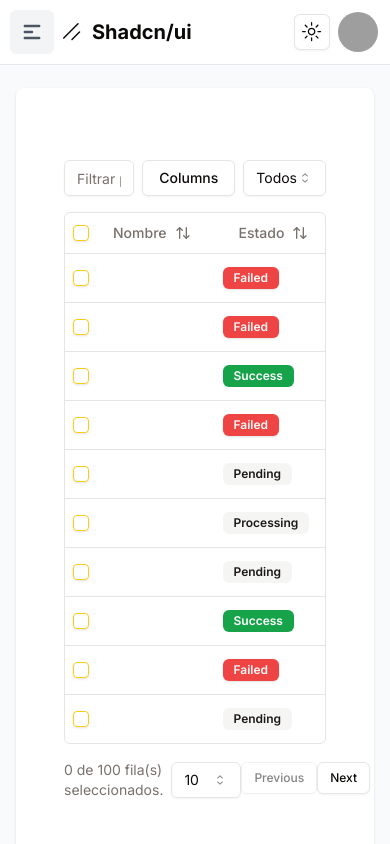
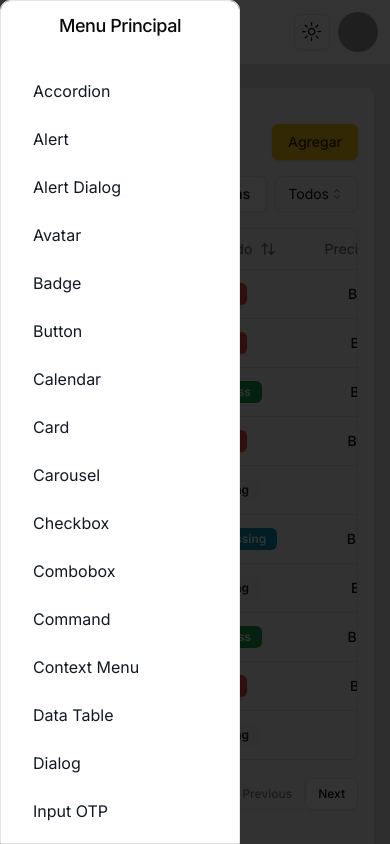
Before and after one commit to Fernixp/SHADCN-DASHBOARD, a Next.js app: page /dashboard/data-table in a window 390 px wide. Both pictures are taken after a click on the button 32 px from the left and 32 px from the top of the page. Shown: the top 844 px of the page. Built offline with nearby package versions, Linux system fonts and the light colour scheme; grey boxes are pictures that could not be loaded; what unique-names-generator would draw is missing.

Commit message:
feat: :sparkles: agregado sidebar para Movil con Drawer

```diff
--- a/package.json
+++ b/package.json
@@ -44,7 +44,8 @@
     "tailwind-merge": "^2.3.0",
     "tailwindcss-animate": "^1.0.7",
     "unique-names-generator": "^4.7.1",
-    "uuid": "^10.0.0"
+    "uuid": "^10.0.0",
+    "vaul": "^0.9.1"
   },
   "devDependencies": {
     "@types/node": "^20",
--- a/src/app/dashboard/data-table/columns.tsx
+++ b/src/app/dashboard/data-table/columns.tsx
@@ -95,7 +95,7 @@ export const columns: ColumnDef<Payment>[] = [
     cell: ({ row }) => {
       const variantMap = {
         pending: "secondary",
-        processing: "secondary",
+        processing: "info",
         success: "success",
         failed: "destructive",
       };
--- a/src/app/dashboard/data-table/page.tsx
+++ b/src/app/dashboard/data-table/page.tsx
@@ -1,6 +1,7 @@
 import { payments } from "@/data/payments.data";
 import { columns } from "./columns"
 import { DataTable } from "./data-table"
+import { Button } from "@/components/ui/button";
 async function fetchData() {
   return payments;
 }
@@ -9,7 +10,11 @@ export default async function Page() {
   const data = await fetchData();
 
   return (
-    <div className="container mx-auto py-10">
+    <div className="mx-auto py-5">
+      <div className="flex justify-between items-center ">
+      <div className="text-yellow-500 font-bold text-xl">CLIENTES</div>
+      <Button variant={'default'}>Agregar</Button>
+      </div>
       <DataTable columns={columns} data={data} />
     </div>
   );
--- /dev/null
+++ b/src/app/dashboard/drawer/page.tsx
@@ -0,0 +1,107 @@
+"use client";
+import * as React from "react";
+import { Button } from "@/components/ui/button";
+import Link from "next/link";
+
+interface SidebarWithSubmenusProps {
+  links: { name: string; href: string }[];
+}
+
+import dynamic from "next/dynamic";
+import {
+  Drawer,
+  DrawerContent,
+  DrawerDescription,
+  DrawerOverlay,
+  DrawerPortal,
+  DrawerTitle,
+  DrawerTrigger,
+} from "@/components/ui/drawer";
+import { DialogTitle } from "@radix-ui/react-dialog";
+import { DialogContent } from "@/components/ui/dialog";
+
+export default function SidebarWithSubmenus({
+  links,
+}: SidebarWithSubmenusProps) {
+  // Estado para controlar la visibilidad del Drawer
+  const [open, setOpen] = React.useState(false);
+
+  // Maneja el cierre del Drawer
+  const handleLinkClick = () => {
+    setOpen(false);
+  };
+
+  return (
+    <div>
+      <Drawer direction="left" open={open} onOpenChange={setOpen}>
+        <DrawerTrigger asChild>
+          <Button
+            variant={"outline"}
+            id="toggleSidebarMobile"
+            aria-expanded="true"
+            aria-controls="sidebar"
+            className="lg:hidden mr-2 text-gray-600 dark:text-gray-400 hover:text-gray-900 dark:hover:text-white cursor-pointer p-2 hover:bg-gray-100 dark:hover:bg-gray-700 focus:bg-gray-100 dark:focus:bg-gray-700 focus:ring-2 focus:ring-gray-100 dark:focus:ring-gray-700 rounded"
+            onClick={() => {
+              setOpen(true);
+            }}
+          >
+            <svg
+              id="toggleSidebarMobileHamburger"
+              className={open ? "hidden" : "w-6 h-6"}
+              fill="currentColor"
+              viewBox="0 0 20 20"
+              xmlns="http://www.w3.org/2000/svg"
+            >
+              <path
+                fillRule="evenodd"
+                d="M3 5a1 1 0 011-1h12a1 1 0 110 2H4a1 1 0 01-1-1zM3 10a1 1 0 011-1h6a1 1 0 110 2H4a1 1 0 01-1-1zM3 15a1 1 0 011-1h12a1 1 0 110 2H4a1 1 0 01-1-1z"
+                clipRule="evenodd"
+              ></path>
+            </svg>
+            <svg
+              id="toggleSidebarMobileClose"
+              className={open ? "w-6 h-6" : "hidden"}
+              fill="currentColor"
+              viewBox="0 0 20 20"
+              xmlns="http://www.w3.org/2000/svg"
+            >
+              <path
+                fillRule="evenodd"
+                d="M4.293 4.293a1 1 0 011.414 0L10 8.586l4.293-4.293a1 1 0 111.414 1.414L11.414 10l4.293 4.293a1 1 0 01-1.414 1.414L10 11.414l-4.293 4.293a1 1 0 01-1.414-1.414L8.586 10 4.293 5.707a1 1 0 010-1.414z"
+                clipRule="evenodd"
+              ></path>
+            </svg>
+          </Button>
+        </DrawerTrigger>
+        <DrawerContent className="dark:bg-black flex flex-col rounded-t-[10px] h-full w-[240px] mt-24 fixed bottom-0 right-0 overflow-y-auto">
+          <DrawerTitle className="font-medium mb-4 text-center bg-transparent ">Menu Principal</DrawerTitle>
+          <div
+            id="sidebar-mobile"
+            className="z-21 transition-width duration-75 bg-black dark:border-gray-700"
+            aria-label="Sidebar"
+          >
+            <div className="relative flex-1 flex flex-col min-h-0 borderR border-gray-200 dark:border-gray-700 bg-white dark:bg-black pt-0 ">
+              <div className="flex-1 flex flex-col pt-5 pb-4 overflow-y-auto">
+                <div className="flex-1 px-3 bg-white dark:bg-black divide-y divide-gray-200 dark:divide-gray-700 space-y-1">
+                  <ul className="space-y-2 pb-2">
+                    {links.map((link) => (
+                      <li key={link.href}>
+                        <Link
+                          href={link.href}
+                          className="text-base capitalize text-gray-900 dark:text-gray-200 font-normal rounded-lg flex items-center p-2 hover:bg-gray-100 dark:hover:bg-gray-700 group"
+                          onClick={handleLinkClick} // Cierra el Drawer al hacer clic
+                        >
+                          <span className="ml-3">{link.name}</span>
+                        </Link>
+                      </li>
+                    ))}
+                  </ul>
+                </div>
+              </div>
+            </div>
+          </div>
+        </DrawerContent>
+      </Drawer>
+    </div>
+  );
+}
--- a/src/app/dashboard/layout.tsx
+++ b/src/app/dashboard/layout.tsx
@@ -1,6 +1,7 @@
 import { Avatar, AvatarFallback, AvatarImage } from "@/components/ui/avatar";
 import Link from "next/link";
 import ModeToggle from "./theme/page";
+import DrawerDemo from "./drawer/page";
 
 const links = [
   { name: "accordion", href: "accordion" },
@@ -37,43 +38,11 @@ export default function DashboardLayout({
 }) {
   return (
     <>
-      <nav className="bg-white dark:bg-gray-900 border-b border-gray-200 dark:border-gray-700 fixed z-30 w-full">
+      <nav className="bg-white dark:bg-black border-b border-gray-200 dark:border-gray-700 fixed z-30 w-full">
         <div className="px-3 py-3 lg:px-5 lg:pl-3">
           <div className="flex items-center justify-between">
             <div className="flex items-center justify-start">
-              <button
-                id="toggleSidebarMobile"
-                aria-expanded="true"
-                aria-controls="sidebar"
-                className="lg:hidden mr-2 text-gray-600 dark:text-gray-400 hover:text-gray-900 dark:hover:text-white cursor-pointer p-2 hover:bg-gray-100 dark:hover:bg-gray-700 focus:bg-gray-100 dark:focus:bg-gray-700 focus:ring-2 focus:ring-gray-100 dark:focus:ring-gray-700 rounded"
-              >
-                <svg
-                  id="toggleSidebarMobileHamburger"
-                  className="w-6 h-6"
-                  fill="currentColor"
-                  viewBox="0 0 20 20"
-                  xmlns="http://www.w3.org/2000/svg"
-                >
-                  <path
-                    fillRule="evenodd"
-                    d="M3 5a1 1 0 011-1h12a1 1 0 110 2H4a1 1 0 01-1-1zM3 10a1 1 0 011-1h6a1 1 0 110 2H4a1 1 0 01-1-1zM3 15a1 1 0 011-1h12a1 1 0 110 2H4a1 1 0 01-1-1z"
-                    clipRule="evenodd"
-                  ></path>
-                </svg>
-                <svg
-                  id="toggleSidebarMobileClose"
-                  className="w-6 h-6 hidden"
-                  fill="currentColor"
-                  viewBox="0 0 20 20"
-                  xmlns="http://www.w3.org/2000/svg"
-                >
-                  <path
-                    fillRule="evenodd"
-                    d="M4.293 4.293a1 1 0 011.414 0L10 8.586l4.293-4.293a1 1 0 111.414 1.414L11.414 10l4.293 4.293a1 1 0 01-1.414 1.414L10 11.414l-4.293 4.293a1 1 0 01-1.414-1.414L8.586 10 4.293 5.707a1 1 0 010-1.414z"
-                    clipRule="evenodd"
-                  ></path>
-                </svg>
-              </button>
+              <DrawerDemo links={links} />
               <a
                 href="#"
                 className="text-xl font-bold flex items-center lg:ml-2.5"
@@ -126,15 +95,15 @@ export default function DashboardLayout({
           </div>
         </div>
       </nav>
-      <div className="flex overflow-hidden bg-white dark:bg-gray-900 pt-16">
+      <div className="flex overflow-hidden bg-white dark:bg-black pt-16">
         <aside
           id="sidebar"
-          className="fixed hidden z-20 h-full top-0 left-0 pt-16 lg:flex flex-shrink-0 flex-col w-64 transition-width duration-75 dark:bg-gray-800 dark:border-gray-700"
+          className="fixed hidden z-20 h-full top-0 left-0 pt-16 lg:flex flex-shrink-0 flex-col w-64 transition-width duration-75 dark:bg-black dark:border-gray-700"
           aria-label="Sidebar"
         >
-          <div className="relative flex-1 flex flex-col min-h-0 borderR border-gray-200 dark:border-gray-700 bg-white dark:bg-gray-800 pt-0">
+          <div className="relative flex-1 flex flex-col min-h-0 borderR border-gray-200 dark:border-gray-700 bg-white dark:bg-black pt-0">
             <div className="flex-1 flex flex-col pt-5 pb-4 overflow-y-auto">
-              <div className="flex-1 px-3 bg-white dark:bg-gray-800 divide-y divide-gray-200 dark:divide-gray-700 space-y-1">
+              <div className="flex-1 px-3 bg-white dark:bg-black divide-y divide-gray-200 dark:divide-gray-700 space-y-1">
                 <ul className="space-y-2 pb-2">
                   {links.map((link) => (
                     <li key={link.href}>
@@ -157,18 +126,18 @@ export default function DashboardLayout({
         ></div>
         <div
           id="main-content"
-          className="h-full w-full bg-gray-50 dark:bg-gray-900 relative overflow-y-auto lg:ml-64"
+          className="h-full w-full bg-gray-200 dark:bg-gray-950 relative overflow-y-auto lg:ml-64"
         >
           <main>
             <div className="pt-6 px-4">
               <div className="w-full min-h-[calc(100vh-230px)]">
-                <div className="bg-white dark:bg-gray-800 shadow rounded-lg p-4 sm:p-6 xl:p-8">
+                <div className="bg-gray-50 dark:bg-black shadow rounded-lg p-4 sm:p-6 xl:p-8">
                   {children}
                 </div>
               </div>
             </div>
           </main>
-          <footer className="bg-white dark:bg-gray-800 md:flex md:items-center md:justify-between shadow rounded-lg p-4 md:p-6 xl:p-8 my-6 mx-4">
+          <footer className="bg-white dark:bg-black md:flex md:items-center md:justify-between shadow rounded-lg p-4 md:p-6 xl:p-8 my-6 mx-4">
             <ul className="flex items-center flex-wrap mb-6 md:mb-0">
               <li>
                 <a
@@ -205,10 +174,7 @@ export default function DashboardLayout({
             </ul>
             <div className="text-sm font-normal text-gray-500 dark:text-gray-400">
               © 2024{" "}
-              <a
-                href="#"
-                className="hover:underline"
-              >
+              <a href="#" className="hover:underline">
                 Shadcn/ui™
               </a>
               . All rights reserved.
--- /dev/null
+++ b/src/components/ui/drawer.tsx
@@ -0,0 +1,118 @@
+"use client"
+
+import * as React from "react"
+import { Drawer as DrawerPrimitive } from "vaul"
+
+import { cn } from "@/lib/utils"
+
+const Drawer = ({
+  shouldScaleBackground = true,
+  ...props
+}: React.ComponentProps<typeof DrawerPrimitive.Root>) => (
+  <DrawerPrimitive.Root
+    shouldScaleBackground={shouldScaleBackground}
+    {...props}
+  />
+)
+Drawer.displayName = "Drawer"
+
+const DrawerTrigger = DrawerPrimitive.Trigger
+
+const DrawerPortal = DrawerPrimitive.Portal
+
+const DrawerClose = DrawerPrimitive.Close
+
+const DrawerOverlay = React.forwardRef<
+  React.ElementRef<typeof DrawerPrimitive.Overlay>,
+  React.ComponentPropsWithoutRef<typeof DrawerPrimitive.Overlay>
+>(({ className, ...props }, ref) => (
+  <DrawerPrimitive.Overlay
+    ref={ref}
+    className={cn("fixed inset-0 z-50 bg-black/80", className)}
+    {...props}
+  />
+))
+DrawerOverlay.displayName = DrawerPrimitive.Overlay.displayName
+
+const DrawerContent = React.forwardRef<
+  React.ElementRef<typeof DrawerPrimitive.Content>,
+  React.ComponentPropsWithoutRef<typeof DrawerPrimitive.Content>
+>(({ className, children, ...props }, ref) => (
+  <DrawerPortal>
+    <DrawerOverlay />
+    <DrawerPrimitive.Content
+      ref={ref}
+      className={cn(
+        "fixed inset-x-0 bottom-0 z-50 mt-24 flex h-auto flex-col rounded-t-[10px] border bg-background",
+        className
+      )}
+      {...props}
+    >
+      <div className="mx-auto mt-4 h-2 w-[100px] rounded-full bg-muted" />
+      {children}
+    </DrawerPrimitive.Content>
+  </DrawerPortal>
+))
+DrawerContent.displayName = "DrawerContent"
+
+const DrawerHeader = ({
+  className,
+  ...props
+}: React.HTMLAttributes<HTMLDivElement>) => (
+  <div
+    className={cn("grid gap-1.5 p-4 text-center sm:text-left", className)}
+    {...props}
+  />
+)
+DrawerHeader.displayName = "DrawerHeader"
+
+const DrawerFooter = ({
+  className,
+  ...props
+}: React.HTMLAttributes<HTMLDivElement>) => (
+  <div
+    className={cn("mt-auto flex flex-col gap-2 p-4", className)}
+    {...props}
+  />
+)
+DrawerFooter.displayName = "DrawerFooter"
+
+const DrawerTitle = React.forwardRef<
+  React.ElementRef<typeof DrawerPrimitive.Title>,
+  React.ComponentPropsWithoutRef<typeof DrawerPrimitive.Title>
+>(({ className, ...props }, ref) => (
+  <DrawerPrimitive.Title
+    ref={ref}
+    className={cn(
+      "text-lg font-semibold leading-none tracking-tight",
+      className
+    )}
+    {...props}
+  />
+))
+DrawerTitle.displayName = DrawerPrimitive.Title.displayName
+
+const DrawerDescription = React.forwardRef<
+  React.ElementRef<typeof DrawerPrimitive.Description>,
+  React.ComponentPropsWithoutRef<typeof DrawerPrimitive.Description>
+>(({ className, ...props }, ref) => (
+  <DrawerPrimitive.Description
+    ref={ref}
+    className={cn("text-sm text-muted-foreground", className)}
+    {...props}
+  />
+))
+DrawerDescription.displayName = DrawerPrimitive.Description.displayName
+
+export {
+  Drawer,
+  DrawerPortal,
+  DrawerOverlay,
+  DrawerTrigger,
+  DrawerClose,
+  DrawerContent,
+  DrawerHeader,
+  DrawerFooter,
+  DrawerTitle,
+  DrawerDescription,
+}
```
Also changed, not shown: 1 other file (tests, documents, lock files or other folders).
